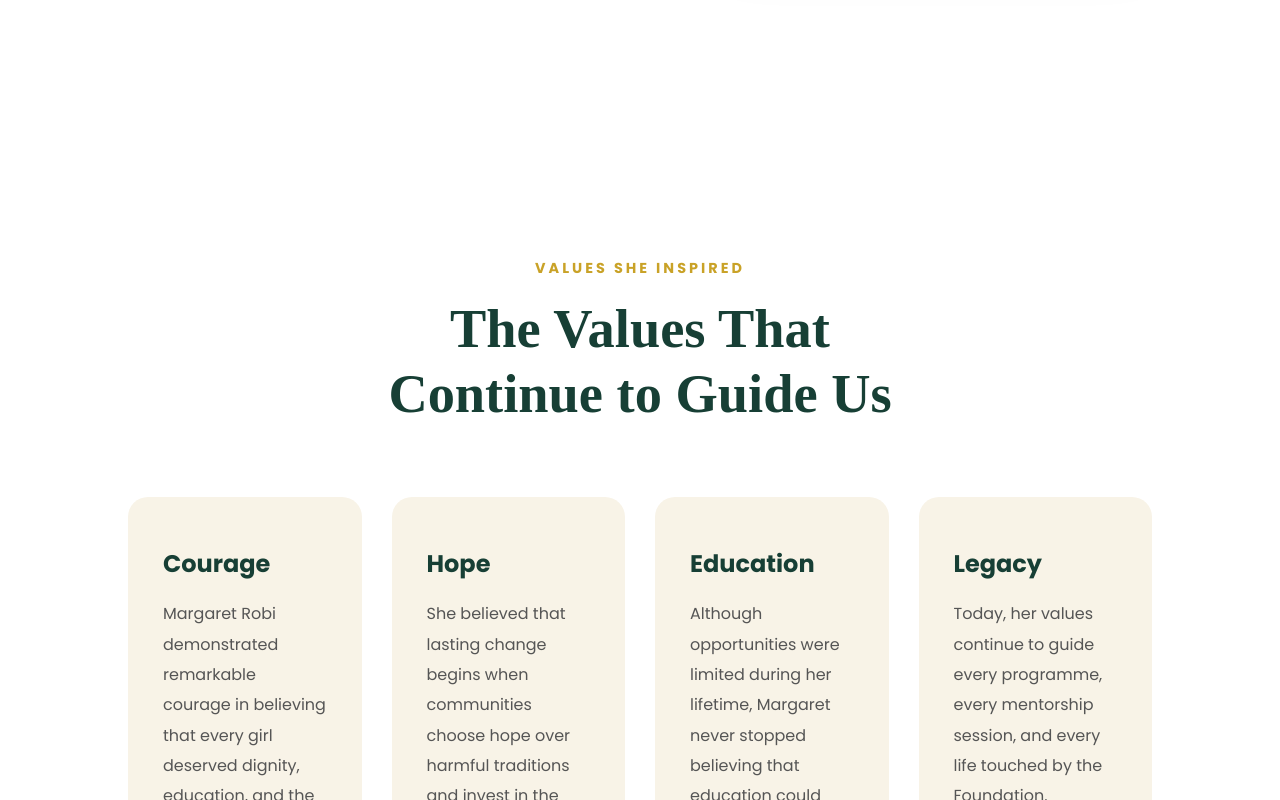
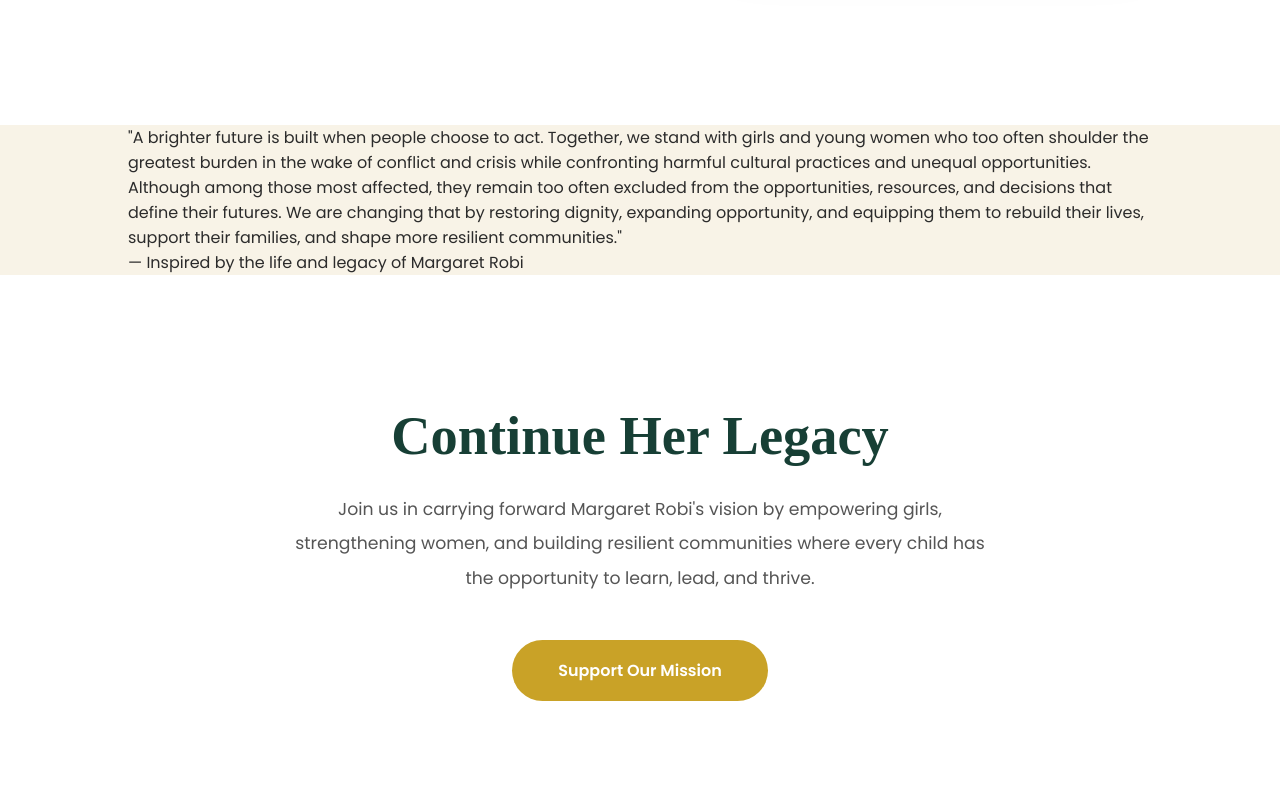
Before and after one commit to boyani-Otieno/gati-foundation, a React (Create React App) app: page /inspiration in a window 1280 px wide. Shown: the part 2400-3200 px from the top of the page. Built offline with nearby package versions, Linux system fonts and the light colour scheme.

Commit message:
design edits

```diff
--- a/src/components/about/Inspiration.jsx
+++ b/src/components/about/Inspiration.jsx
@@ -137,7 +137,7 @@ const Inspiration = () => {
       </section>
             {/* VALUES */}
 
-      <section className={styles.valuesSection}>
+      {/* <section className={styles.valuesSection}>
         <div className="container">
 
           <div className={styles.valuesHeader}>
@@ -160,11 +160,11 @@ const Inspiration = () => {
           </div>
 
         </div>
-      </section>
+      </section> */}
 
       {/* QUOTE */}
 
-      <section className={styles.quoteSection}>
+      <section classNameTeacher={styles.quoteSection}>
         <div className="container">
 
           <blockquote>
--- a/src/components/home/Home.jsx
+++ b/src/components/home/Home.jsx
@@ -4,8 +4,8 @@ import "aos/dist/aos.css";
 import Awards from "./awards/Awards";
 import Featured from "./featured/Featured";
 import Hero from "./hero/Hero";
-import StorySection from "./story/StorySection";
-import Price from "./price/Pricing";
+//import StorySection from "./story/StorySection";
+//import Price from "./price/Pricing";
 import Recent from "./recent/Recent";
 import ImpactSection from "./Impact/ImpactSection";
 import TestimonialsSection from "./testimonials/testimonials";
@@ -31,10 +31,10 @@ const Home = () => {
         <Recent />
       </div>
       <div data-aos="zoom-in">
-        <Awards />
+        {/* <Awards /> */}
       </div>
       <div data-aos="fade-up">
-        <StorySection />
+        {/* <StorySection /> */}
       </div>
       <div data-aos="fade-right">
         <ImpactSection />
@@ -43,7 +43,7 @@ const Home = () => {
         <TestimonialsSection />
       </div>
       <div data-aos="fade-right">
-        <Price />
+        {/* <Price /> */}
       </div>
     </>
   );
```
